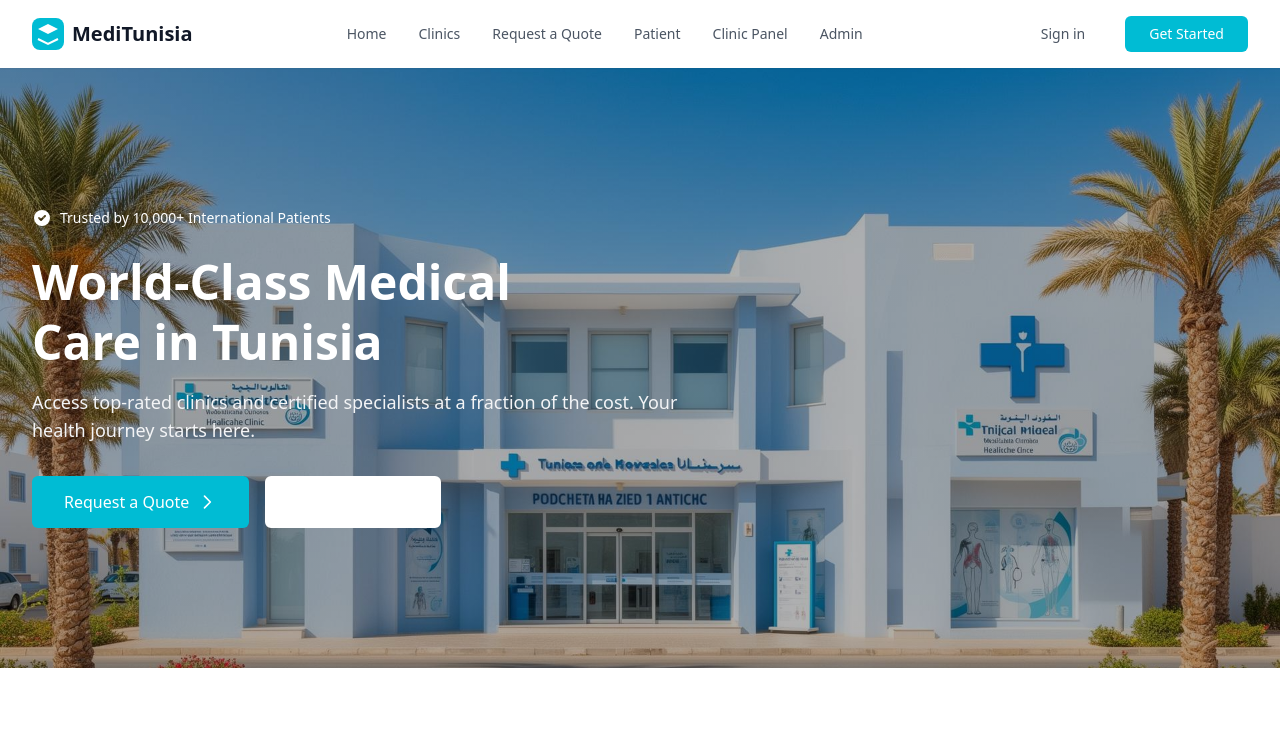
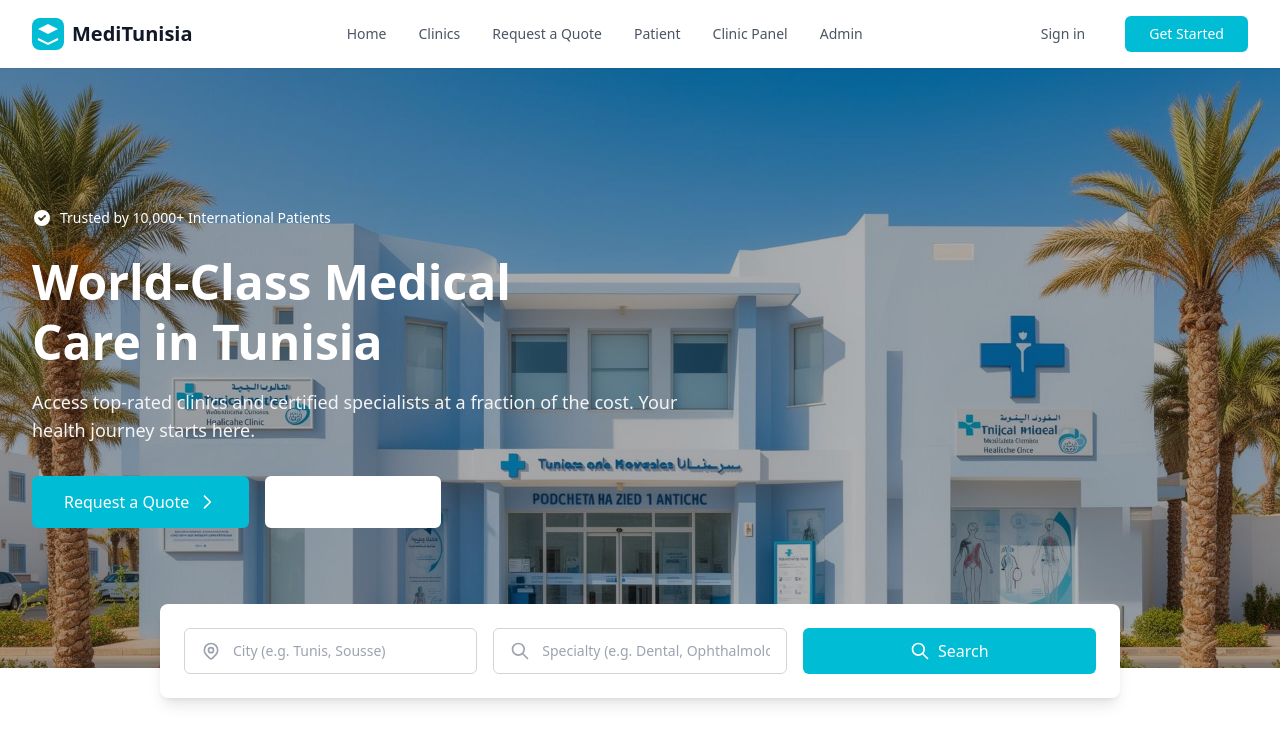
Before and after one commit to EmnaMnejja6/front-tunisiamed, an Angular app: page / in a window 1280 px wide. Shown: the top 744 px of the page. Built offline with nearby package versions, Linux system fonts and the light colour scheme.

Commit message:
added searchbar

```diff
--- a/src/app/app.component.ts
+++ b/src/app/app.component.ts
@@ -2,14 +2,16 @@ import { Component } from '@angular/core';
 import { RouterOutlet } from '@angular/router';
 import { HeaderComponent } from './components/header/header.component';
 import { HeroComponent } from './components/hero/hero.component';
+import { SearchBarComponent } from './components/search-bar/search-bar.component';
 
 @Component({
   selector: 'app-root',
   standalone: true,
-  imports: [RouterOutlet, HeaderComponent, HeroComponent],
+  imports: [RouterOutlet, HeaderComponent, HeroComponent, SearchBarComponent],
   template: `
     <app-header></app-header>
     <app-hero></app-hero>
+    <app-search-bar></app-search-bar>
     <router-outlet></router-outlet>
   `
 })
--- /dev/null
+++ b/src/app/components/search-bar/search-bar.component.html
@@ -0,0 +1,37 @@
+<div class="relative z-10 -mt-16 max-w-5xl mx-auto px-8">
+  <div class="bg-white rounded-lg shadow-lg p-6">
+    <div class="grid grid-cols-3 gap-4">
+
+      <!-- Location Input -->
+      <div class="flex items-center gap-3 px-4 py-3 border border-gray-300 rounded-md">
+        <svg class="w-5 h-5 text-gray-400" fill="none" stroke="currentColor" viewBox="0 0 24 24">
+          <path stroke-linecap="round" stroke-linejoin="round" stroke-width="2" d="M17.657 16.657L13.414 20.9a1.998 1.998 0 01-2.827 0l-4.244-4.243a8 8 0 1111.314 0z"/>
+          <path stroke-linecap="round" stroke-linejoin="round" stroke-width="2" d="M15 11a3 3 0 11-6 0 3 3 0 016 0z"/>
+        </svg>
+        <input
+          type="text"
+          placeholder="City (e.g. Tunis, Sousse)"
+          class="flex-1 outline-none text-sm text-gray-700 placeholder-gray-400">
+      </div>
+
+      <!-- Specialty Input -->
+      <div class="flex items-center gap-3 px-4 py-3 border border-gray-300 rounded-md">
+        <svg class="w-5 h-5 text-gray-400" fill="none" stroke="currentColor" viewBox="0 0 24 24">
+          <path stroke-linecap="round" stroke-linejoin="round" stroke-width="2" d="M21 21l-6-6m2-5a7 7 0 11-14 0 7 7 0 0114 0z"/>
+        </svg>
+        <input
+          type="text"
+          placeholder="Specialty (e.g. Dental, Ophthalmology)"
+          class="flex-1 outline-none text-sm text-gray-700 placeholder-gray-400">
+      </div>
+
+      <!-- Search Button -->
+      <button class="bg-primary hover:bg-primary-dark text-white font-medium rounded-md transition-colors flex items-center justify-center gap-2">
+        <svg class="w-5 h-5" fill="none" stroke="currentColor" viewBox="0 0 24 24">
+          <path stroke-linecap="round" stroke-linejoin="round" stroke-width="2" d="M21 21l-6-6m2-5a7 7 0 11-14 0 7 7 0 0114 0z"/>
+        </svg>
+        Search
+      </button>
+    </div>
+  </div>
+</div>
```
Also changed, not shown: src/app/components/search-bar/search-bar.component.ts (added, +12 -0 lines), src/app/components/search-bar/search-bar.component.css (added), 1 other file (tests, documents, lock files or other folders).
